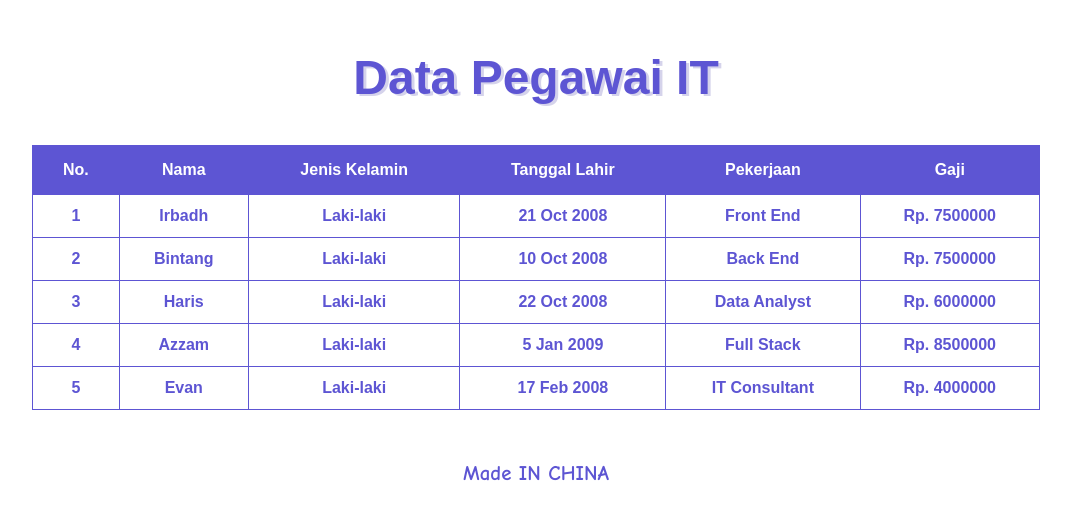
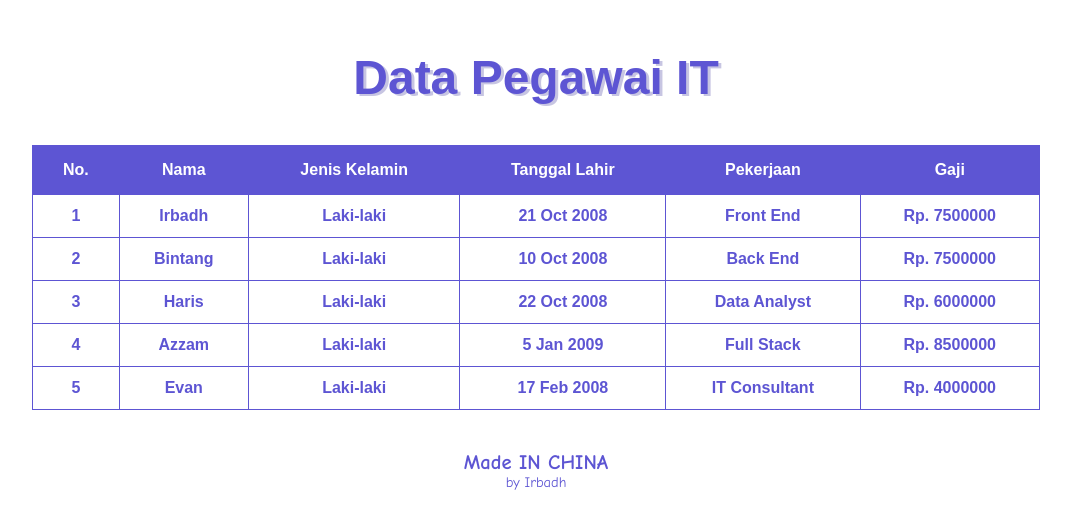
Before and after one commit to r4scodee/Data_Pegawai, a plain HTML site: page index.html in a window 1280 px wide. Shown: the whole page, without its empty margins (104-1175 px from the left). Drawn offline with Linux system fonts and the light colour scheme.

Commit message:
Add files via upload

```diff
--- a/index.html
+++ b/index.html
@@ -12,7 +12,7 @@
             border-radius: 20px;
             color: #5d55d3;
             font-size: 3rem;
-            text-shadow: 3px 2px #d5d3eb;
+            text-shadow: 3px 2px #c7c5e2;
             width: 50%;
         }
 
@@ -72,11 +72,22 @@
 
         .footer{
             text-align: center;
-            padding: 30px 0;
-            font-size: 1.3rem;
+            padding: 40px;
+            font-size: 1.1rem;
             font-weight: 600;
             color: #5d55d3;
             font-family: 'Comic Sans ms', sans-serif;
+        }
+
+        .footer h3{
+            padding: 0;
+            margin: 0;
+        }
+
+        .footer p{
+            font-size: .9rem;
+            margin: 0;
+            font-weight: 500;
         }
     </style>
 </head>
@@ -135,8 +146,11 @@
     </div>
 
     <div class="footer">
+        <h3>
+            Made IN CHINA
+        </h3>
         <p>
-            Made IN CHINA
+            by Irbadh
         </p>
     </div>
 </body>
```
